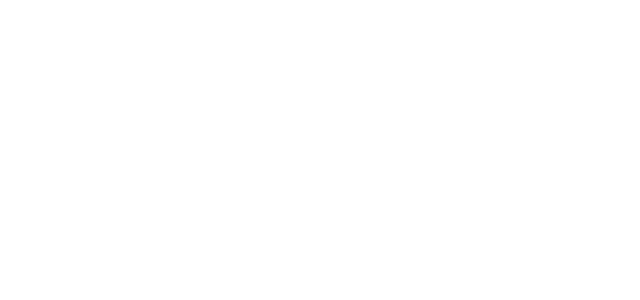
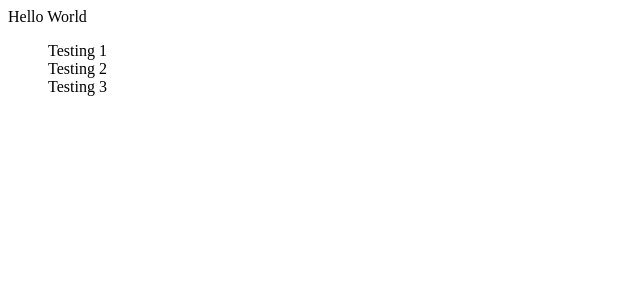
Before and after one commit to micahgodbolt/design-system-workshop-2.0, a Vue app: page / in a window 1280 px wide. Shown: the top 300 px of the page, without its empty margins (0-640 px from the left). Built offline with nearby package versions, Linux system fonts and the light colour scheme.

Commit message:
End of intro

```diff
--- a/src/App.vue
+++ b/src/App.vue
@@ -1,15 +1,17 @@
 <template>
   <div id="app">
-
+    <Example text="Hello" :testing="[1,2,3]" />
   </div>
 </template>
 
 <script>
 
+  import Example from './components/Example/Example.vue';
+
   export default {
     name: "app",
     components: {
-
+      Example
     }
   }
 
--- /dev/null
+++ b/src/components/Example/Example.vue
@@ -0,0 +1,24 @@
+<template>
+  <div>
+    {{text}} <span v-if="text=='Hello'"> World </span>
+    <ul>
+      <li v-for="(value, key) in testing" :key="key"> Testing {{value}} </li>
+    </ul>
+  </div>
+
+</template>
+
+<script>
+export default {
+  components:{},
+  props: ["text", "testing"]
+};
+</script>
+
+<style lang="scss" scoped>
+@import "../../utilities/utilities";
+
+li {
+  list-style: none;
+}
+</style>
```
Also changed, not shown: 2 other files (tests, documents, lock files or other folders).
